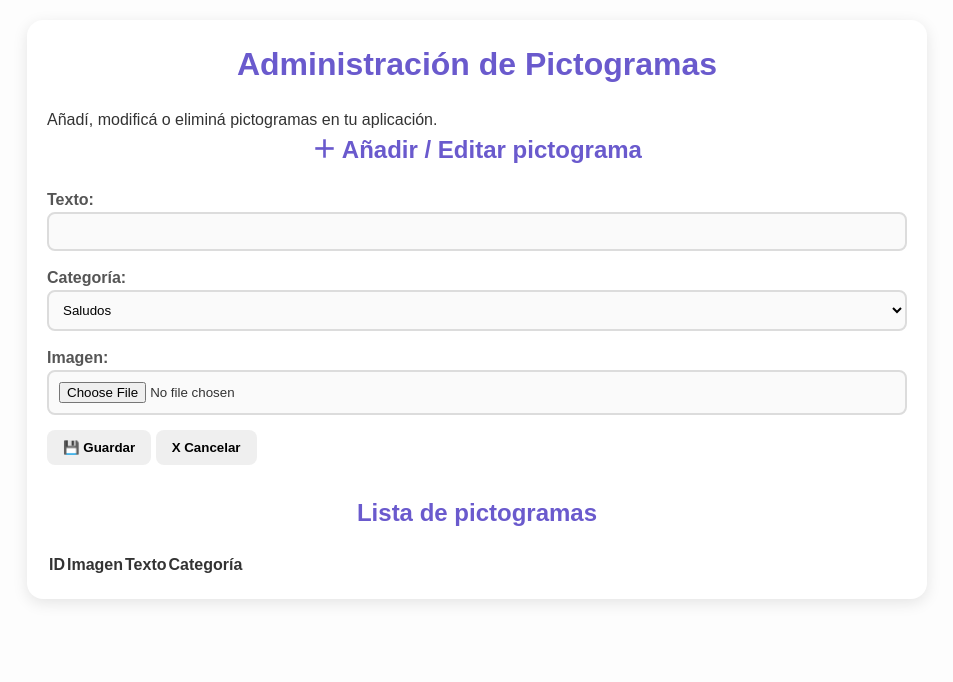
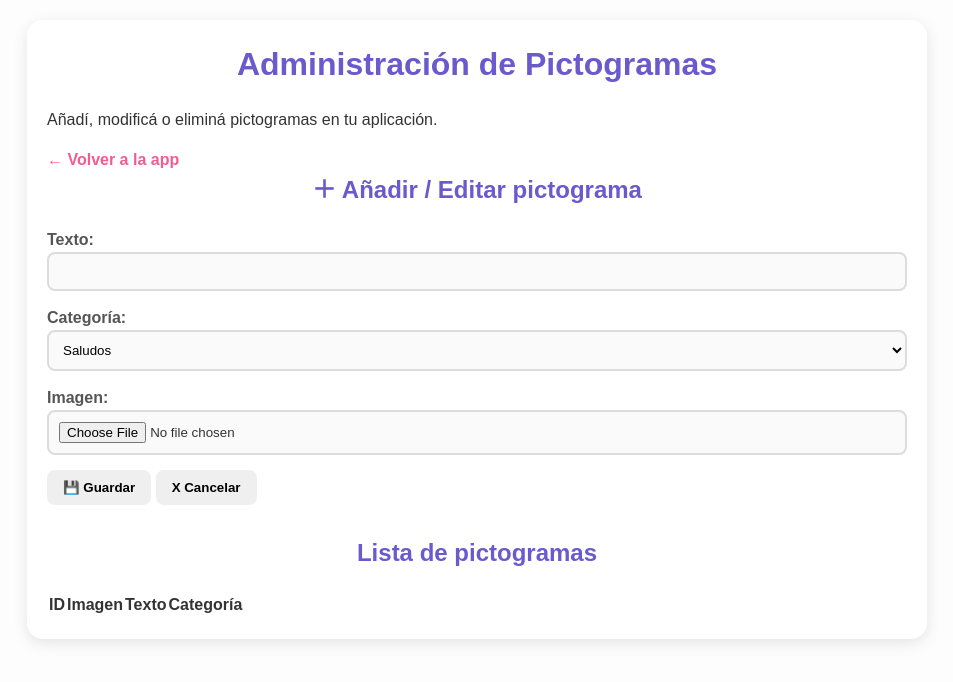
Before and after one commit to Inhouds-Delfina/InTouch, a PHP site: page /abm.html in a window 1280 px wide. Shown: the top 682 px of the page, without its empty margins (163-1116 px from the left). Run offline with PHP 8.4, Linux system fonts and the light colour scheme; lists and menus that the app fills with data are empty.

Commit message:
Botón de regresar al index

```diff
--- a/abm.html
+++ b/abm.html
@@ -13,7 +13,7 @@
       <h1>Administración de Pictogramas</h1>
       <p>Añadí, modificá o eliminá pictogramas en tu aplicación.</p>
     </header>
-
+    <a href="index.html">← Volver a la app</a>
     <section class="picto-form">
       <h2>＋ Añadir / Editar pictograma</h2>
       <form id="pictoForm" enctype="multipart/form-data">
--- a/css/abm.css
+++ b/css/abm.css
@@ -1,3 +1,11 @@
+:root {
+  --color-a: #f45b91;
+  --radius: 1rem;
+  --shadow: 0 2px 6px rgba(0,0,0,0.1);
+  --transition: 0.2s ease;
+}
+
+
 * {
   margin: 0;
   padding: 0;
@@ -23,6 +31,14 @@ main {
   box-shadow: 0 4px 15px rgba(0,0,0,0.1);
 }
 
+a {
+  display: inline-block;
+  margin-top: 1rem;
+  text-align: center;
+  color: var(--color-a);
+  text-decoration: none;
+  font-weight: bold;
+}
 
 h1, h2 {
   text-align: center;
```
